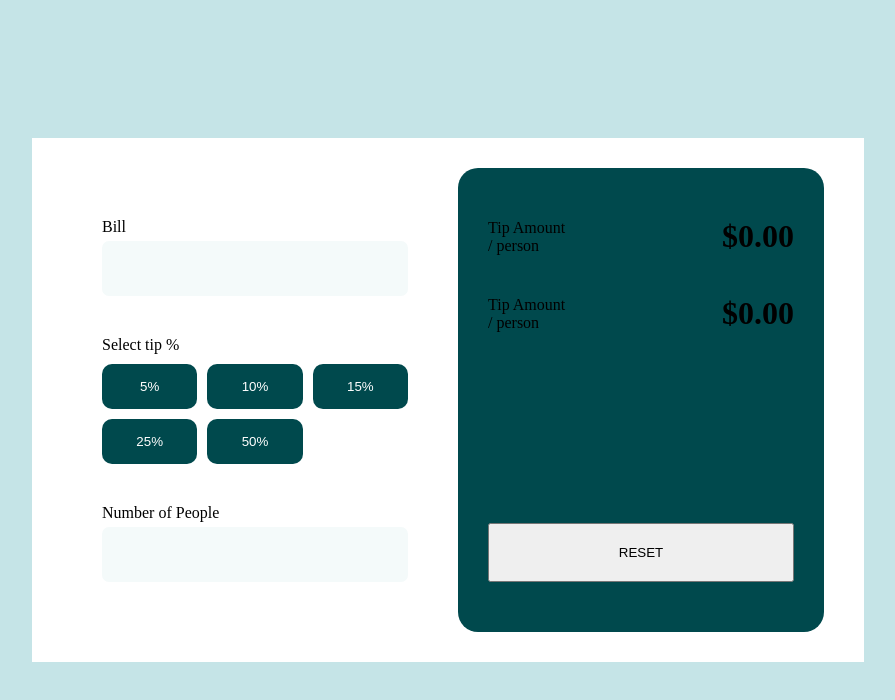
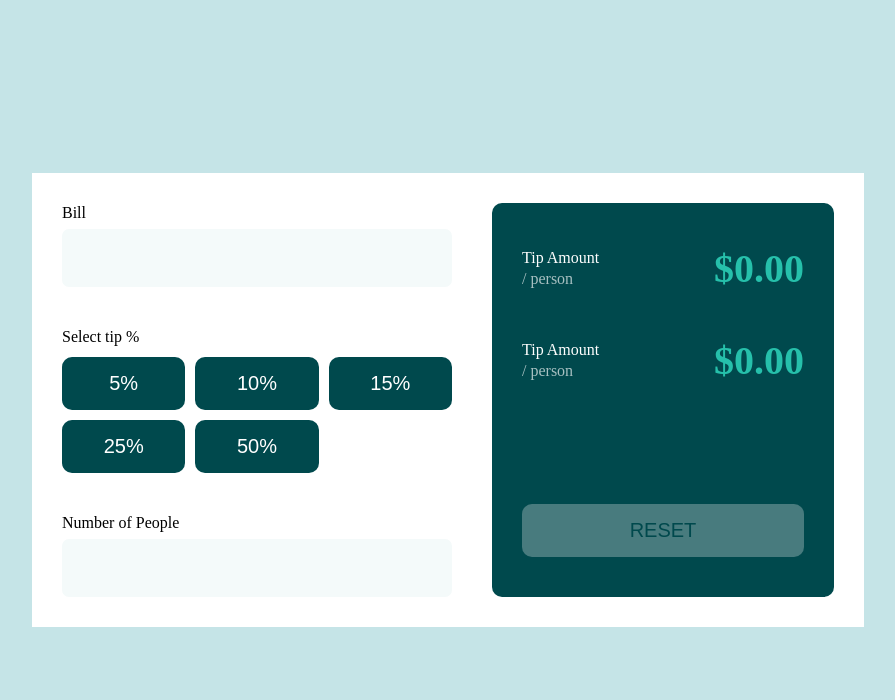
Before and after one commit to Orisabiyi/tippy, a React (Create React App) app: page / in a window 1280 px wide. Shown: the top 700 px of the page, without its empty margins (192-1087 px from the left). Built offline with nearby package versions, Linux system fonts and the light colour scheme.

Commit message:
styled the second box container and did some general styling

```diff
--- a/src/components/BoxTotal.js
+++ b/src/components/BoxTotal.js
@@ -18,7 +18,7 @@ export default function BoxTotal() {
         <h1>$0.00</h1>
       </div>
 
-      <button>reset</button>
+      <button disabled>reset</button>
     </div>
   );
 }
--- a/src/index.css
+++ b/src/index.css
@@ -9,7 +9,7 @@
 :root {
   --strong-cyan: hsl(172, 67%, 45%);
   --very-dark-cyan: hsl(183, 100%, 15%);
-  --dark-graysih-cyan: hsl(186, 14%, 43%);
+  --dark-grayish-cyan: hsl(186, 14%, 43%);
   --grayish-cyan: hsl(184, 14%, 56%);
   --light-grayish-cyan: hsl(185, 41%, 84%);
   --very-light-grayish-cyan: hsl(189, 41%, 97%);
@@ -22,6 +22,7 @@ html {
 
 body {
   font-size: 1.6rem;
+  line-height: 1.3;
 }
 
 .app {
@@ -39,7 +40,7 @@ body {
 
   display: flex;
   justify-content: center;
-  gap: 2rem;
+  gap: 4rem;
 }
 
 .box {
@@ -49,14 +50,13 @@ body {
   align-items: stretch;
   gap: 4rem;
 
-  flex: 0 0 auto;
-  width: calc(50% - 2rem);
-  padding: 5rem 3rem;
+  flex: 1;
 }
 
 .box:nth-of-type(2) {
   background: var(--very-dark-cyan);
-  border-radius: 2rem;
+  border-radius: 1rem;
+  padding: 4rem 3rem;
 }
 
 .box-bill {
@@ -110,12 +110,26 @@ body {
   display: block;
 }
 
+.box-amount p {
+  color: #fff;
+}
+
+.box-amount span:nth-of-type(2) {
+  color: rgba(255, 255, 255, 0.656);
+}
+
+h1 {
+  font-size: 4rem;
+  color: var(--strong-cyan);
+}
+
 input {
   border: 0;
   outline: 0;
-  padding: 2rem;
+  padding: 1.5rem 4rem;
   background: var(--very-light-grayish-cyan);
   border-radius: 0.7rem;
+  font-size: 2.4rem;
 }
 
 input::-webkit-inner-spin-button {
@@ -124,5 +138,11 @@ input::-webkit-inner-spin-button {
 
 button {
   text-transform: uppercase;
-  padding: 2rem 0;
+  color: var(--very-dark-cyan);
+  outline: 0;
+  border: 0;
+
+  font-size: 2rem;
+  padding: 1.5rem 0;
+  border-radius: 1rem;
 }
```
